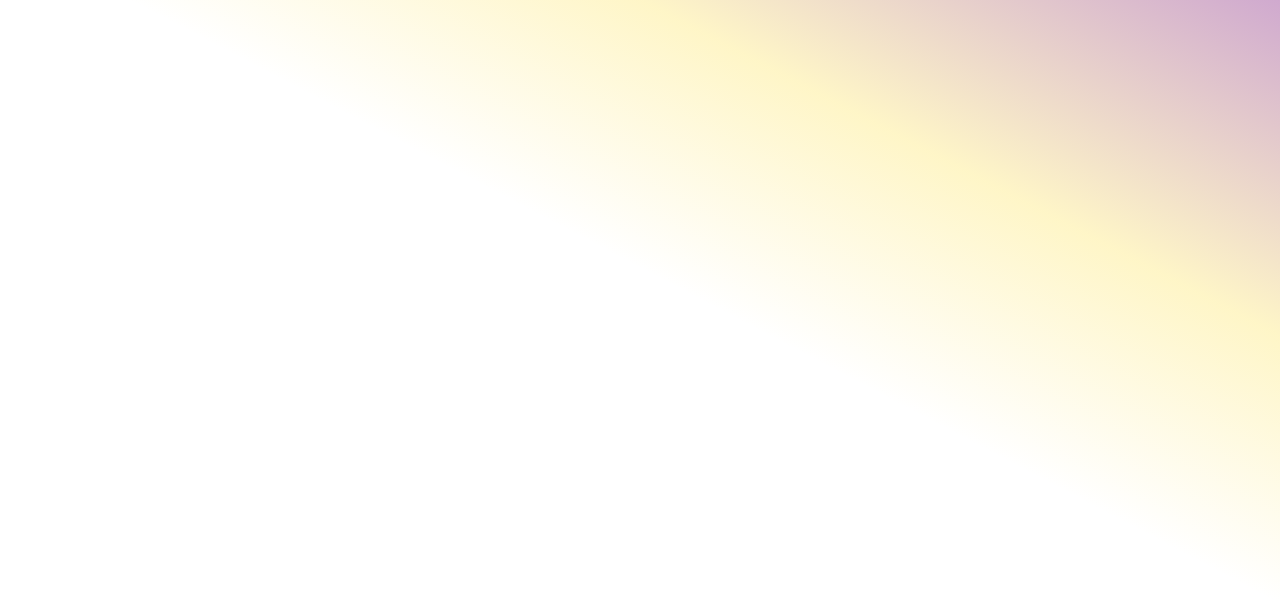
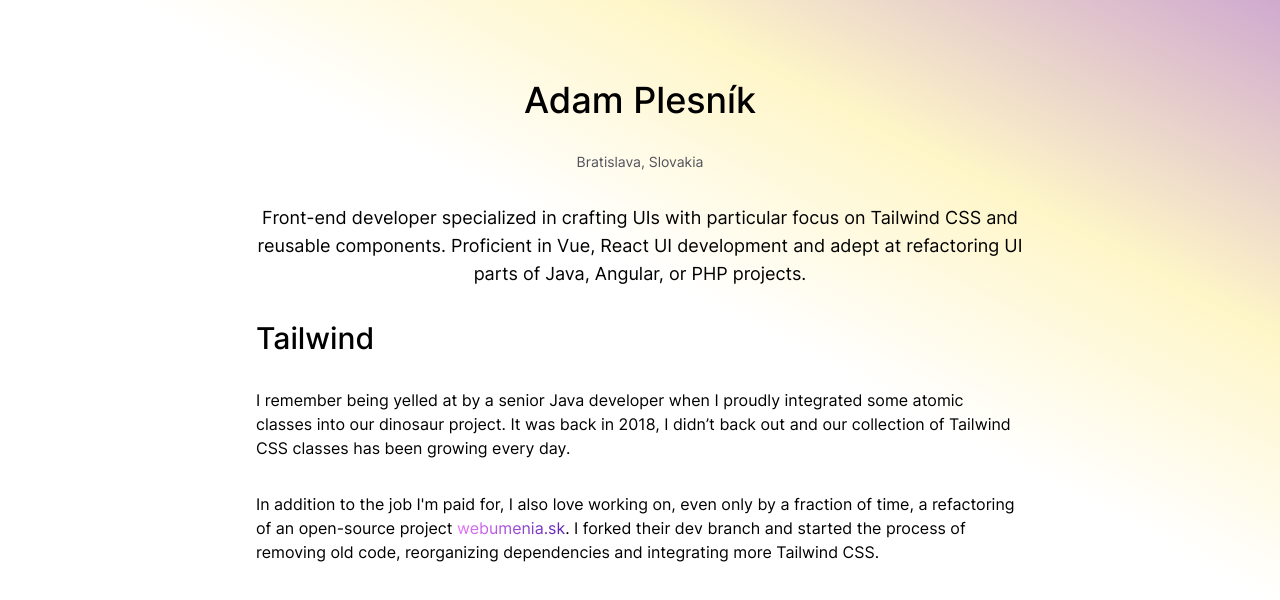
Before and after one commit to adamplesnik/tailwindcss-scroll-driven-animations, a React app: page / in a window 1280 px wide. Shown: the top 600 px of the page. Built offline with nearby package versions, Linux system fonts and the light colour scheme; the HTML template or start-up script is replaced by a standard one.

Commit message:
First pieces of content and few basic components: title, link, paragraph

```diff
--- a/src/App.tsx
+++ b/src/App.tsx
@@ -1,10 +1,43 @@
 import PageBackground from './components/PageBackground.tsx'
+import Title from './components/Title.tsx'
+import Paragraph from './components/Paragraph.tsx'
+import Link from './components/Link.tsx'
 
 function App() {
   return (
     <div className={'flex justify-center p-8 md:p-16 lg:p-20'}>
       <PageBackground />
-      <div className={'flex w-full max-w-screen-md flex-col gap-4 md:gap-8'}></div>
+      <div className={'flex w-full max-w-screen-md flex-col gap-4 md:gap-8'}>
+        <Title size={1} className={'text-center'}>
+          Adam Plesník
+        </Title>
+        <Paragraph size={'small'} className={'text-center text-zinc-600'}>
+          Bratislava, Slovakia
+        </Paragraph>
+        <Paragraph size={'large'} className={'text-center'}>
+          Front-end developer specialized in crafting UIs with particular focus on Tailwind CSS and
+          reusable components. Proficient in Vue, React UI development and adept at refactoring UI
+          parts of Java, Angular, or PHP projects.
+        </Paragraph>
+        <Title size={2}>Tailwind</Title>
+        <Paragraph>
+          I remember being yelled at by a senior Java developer when I proudly integrated some
+          atomic classes into our dinosaur project. It was back in 2018, I didn’t back out and our
+          collection of Tailwind CSS classes has been growing every day.
+        </Paragraph>
+        <Paragraph>
+          In addition to the job I'm paid for, I also love working on, even only by a fraction of
+          time, a refactoring of an open-source project{' '}
+          <Link
+            href={'https://github.com/adamplesnik/webumenia.sk/tree/feature/css-refactoring'}
+            target={'_blank'}
+          >
+            webumenia.sk
+          </Link>
+          . I forked their dev branch and started the process of removing old code, reorganizing
+          dependencies and integrating more Tailwind CSS.
+        </Paragraph>
+      </div>
     </div>
   )
 }
--- /dev/null
+++ b/src/components/Link.tsx
@@ -0,0 +1,25 @@
+import { PropsWithChildren } from 'react'
+
+const Link = ({ children, className, href, target }: PropsWithChildren<LinkProps>) => {
+  return (
+    <a
+      href={href}
+      target={target}
+      className={
+        'bg-gradient-to-r from-fuchsia-400 to-violet-800 bg-clip-text text-transparent dark:to-violet-700' +
+        (className && ` ${className}`)
+      }
+    >
+      {children}
+    </a>
+  )
+}
+
+export interface LinkProps {
+  children: PropsWithChildren
+  className?: string
+  href: string
+  target: string
+}
+
+export default Link
--- /dev/null
+++ b/src/components/Paragraph.tsx
@@ -0,0 +1,27 @@
+import { PropsWithChildren } from 'react'
+
+const Paragraph = ({
+  children,
+  className = '',
+  size = 'regular',
+}: PropsWithChildren<ParagraphProps>) => {
+  return (
+    <p
+      className={
+        'w-full ' +
+        (size === 'regular' ? 'text-base' : size === 'large' ? 'text-lg' : 'text-sm') +
+        (className && ` ${className}`)
+      }
+    >
+      {children}
+    </p>
+  )
+}
+
+export interface ParagraphProps {
+  children: PropsWithChildren
+  className?: string
+  size?: 'regular' | 'large' | 'small'
+}
+
+export default Paragraph
--- /dev/null
+++ b/src/components/Title.tsx
@@ -0,0 +1,27 @@
+import { PropsWithChildren } from 'react'
+
+const Title = ({ size = 1, className = '', children }: PropsWithChildren<TitleProps>) => {
+  return (
+    <div
+      className={
+        'w-full ' +
+        (size === 1
+          ? 'text-4xl font-medium'
+          : size === 2
+            ? 'text-3xl font-medium'
+            : 'text-xl font-medium') +
+        (className && ` ${className}`)
+      }
+    >
+      {children}
+    </div>
+  )
+}
+
+export interface TitleProps {
+  children: PropsWithChildren
+  className?: string
+  size: 1 | 2 | 3
+}
+
+export default Title
```
